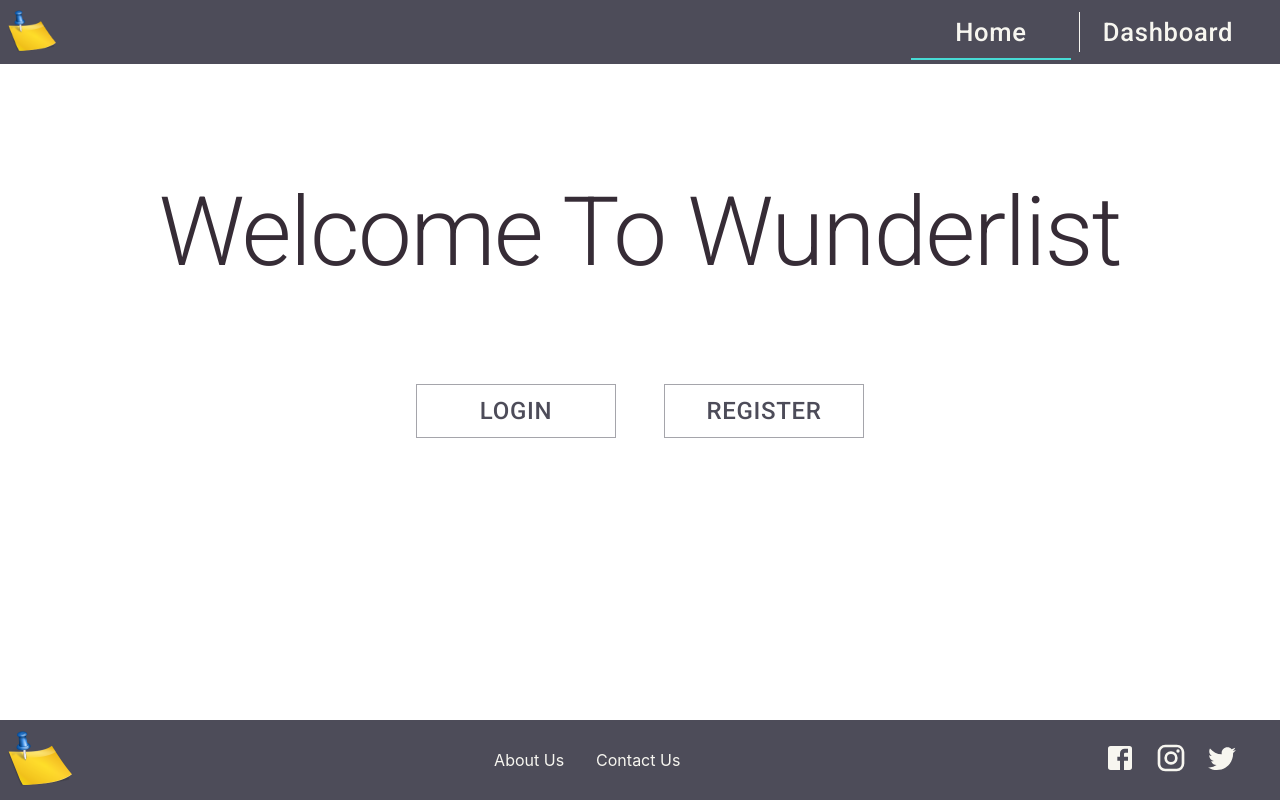
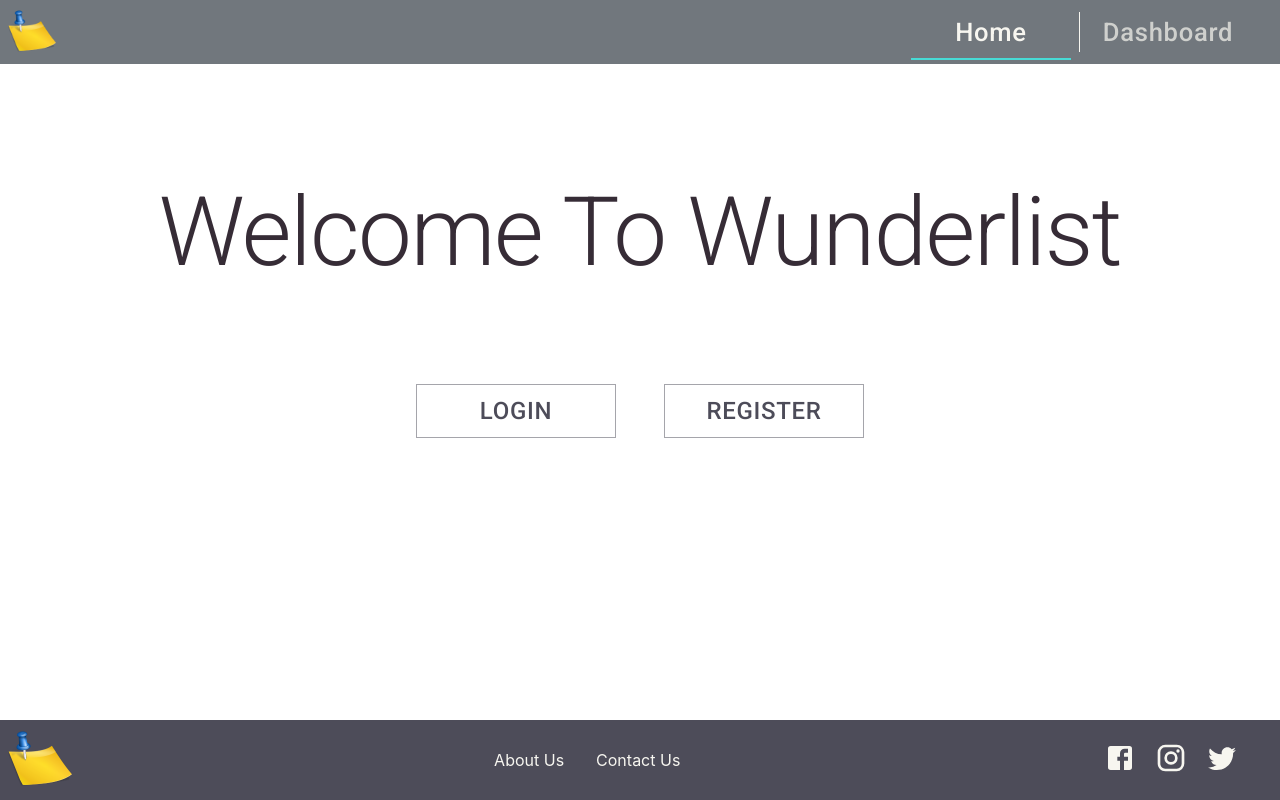
Before and after one commit to JessBonanno/Wunderlist-Frontend, a React (Create React App) app in the folder wunderlist/: page / in a window 1280 px wide. Built offline with nearby package versions, Linux system fonts and the light colour scheme.

Commit message:
commented out chuncks of code for refactor of menus

```diff
--- a/wunderlist/src/components/Header.js
+++ b/wunderlist/src/components/Header.js
@@ -7,10 +7,13 @@ import Tab from "@material-ui/core/Tab";
 import Divider from "@material-ui/core/Divider";
 import useScrollTrigger from "@material-ui/core/useScrollTrigger";
 import { makeStyles, useTheme } from "@material-ui/core/styles";
-
+import IconButton from "@material-ui/core/IconButton";
+import MenuOpenIcon from "@material-ui/icons/MenuOpen";
+import Hidden from "@material-ui/core/Hidden";
 // local imports
 
 import postIt from "../assets/images/postit.png";
+import { useMediaQuery } from "@material-ui/core";
 
 //  this will allow the header bar to float above the scrolled page
 function ElevationScroll(props) {
@@ -29,6 +32,7 @@ function ElevationScroll(props) {
 const useStyles = makeStyles((theme) => ({
   appbar: {
     zIndex: theme.zIndex.modal + 1,
+    backgroundColor: theme.palette.common.grey,
   },
   toolbar: {
     ...theme.mixins.toolbar,
@@ -54,31 +58,26 @@ const useStyles = makeStyles((theme) => ({
     height: "3em",
     paddingLeft: ".5em",
   },
+  menuButton: {
+    marginLeft: "auto",
+    marginRight: "2em",
+  },
 }));
-
-
 
 export default function Header(props) {
   const history = useHistory().location.pathname;
   const classes = useStyles();
   const theme = useTheme();
+  const matchesSM = useMediaQuery(theme.breakpoints.down("sm"));
   const [value, setValue] = useState(0);
 
   const handleTabChange = (e, newValue) => {
     setValue(newValue);
   };
-
-  return (
-    <>
-      <ElevationScroll>
-        <AppBar className={classes.appbar}>
-          <Toolbar disableGutters>
-            <img alt="sticky note" src={postIt} className={classes.headerImg} />
-
+  const tabs = (
     <Tabs
       value={value}
       className={classes.tabContainer}
-              textColor={theme.palette.common.white}
       onChange={handleTabChange}
     >
       <Tab
@@ -88,11 +87,7 @@ export default function Header(props) {
         component={Link}
         to="/"
       ></Tab>
-              <Divider
-                orientation="vertical"
-                flexItem
-                className={classes.tabDivider}
-              />
+      <Divider orientation="vertical" flexItem className={classes.tabDivider} />
       <Tab
         index={1}
         className={classes.tab}
@@ -101,6 +96,108 @@ export default function Header(props) {
         to="/dashboard"
       ></Tab>
     </Tabs>
+  );
+
+  // ! refactor this to work here instead of dashboard
+  const drawer = {
+    /* <>
+
+            <Grid item>
+            <Drawer
+              className={classes.drawer}
+              variant="permanent"
+              classes={{ paper: classes.drawerPaper }}
+              anchor="left"
+            >
+              <List disablePadding className={classes.drawerList}>
+                <ListItem disableGutters component={Link} to="/dashboard/today">
+                  <Hidden xsDown>
+                    <ListItemIcon className={classes.listIcon}>
+                      <TodayTwoToneIcon className={classes.listIcon} />
+                    </ListItemIcon>
+                  </Hidden>
+                  <ListItemText className={classes.drawerItem} disableTypography>
+                    Today's Lists
+                  </ListItemText>
+                </ListItem>
+                <ListItem disableGutters component={Link} to="/dashboard/week">
+                  <Hidden xsDown>
+                    <ListItemIcon className={classes.listIcon}>
+                      <DateRangeTwoToneIcon className={classes.listIcon} />
+                    </ListItemIcon>
+                  </Hidden>
+                  <ListItemText className={classes.drawerItem} disableTypography>
+                    Week Lists
+                  </ListItemText>
+                </ListItem>
+                <ListItem disableGutters component={Link} to="/dashboard/month">
+                  <Hidden xsDown>
+                    <ListItemIcon className={classes.listIcon}>
+                      <CalendarTodayTwoToneIcon className={classes.listIcon} />
+                    </ListItemIcon>
+                  </Hidden>
+                  <ListItemText className={classes.drawerItem} disableTypography>
+                    Month Lists
+                  </ListItemText>
+                </ListItem>
+                <ListItem disableGutters component={Link} to="/dashboard/general">
+                  <Hidden xsDown>
+                    <ListItemIcon className={classes.listIcon}>
+                      <PlaylistAddCheckTwoToneIcon className={classes.listIcon} />
+                    </ListItemIcon>
+                  </Hidden>
+                  <ListItemText className={classes.drawerItem} disableTypography>
+                    General
+                  </ListItemText>
+                </ListItem>
+                <Divider variant="middle" className={classes.drawerDivider} />
+                <ListItem disableGutters component={Link} to="/form">
+                  <Hidden xsDown>
+                    <ListItemIcon className={classes.listIcon}>
+                      <AddCircleTwoToneIcon className={classes.listIcon} />
+                    </ListItemIcon>
+                  </Hidden>
+                  <ListItemText className={classes.drawerItem} disableTypography>
+                    Add / Edit
+                  </ListItemText>
+                </ListItem>
+                <ListItem disableGutters component={Link} to="/themes">
+                  <Hidden xsDown>
+                    <ListItemIcon className={classes.listIcon}>
+                      <PhotoSizeSelectActualTwoToneIcon
+                        className={classes.listIcon}
+                      />
+                    </ListItemIcon>
+                  </Hidden>
+                  <ListItemText className={classes.drawerItem} disableTypography>
+                    Themes
+                  </ListItemText>
+                </ListItem>
+              </List>
+            </Drawer>
+          </Grid>
+</> */
+  };
+
+  return (
+    <>
+      <ElevationScroll>
+        <AppBar className={classes.appbar}>
+          <Toolbar disableGutters>
+            <img alt="sticky note" src={postIt} className={classes.headerImg} />
+            {/* refactor commented out code below to work with drawer */}
+            {/* {matchesSM && (
+              <IconButton
+                edge="start"
+                className={classes.menuButton}
+                color="inherit"
+                aria-label="menu"
+              >
+                <MenuOpenIcon style={{ fontSize: "1.6em" }} />
+              </IconButton>
+            )}
+            <Hidden smDown>{tabs}</Hidden> */}
+            {tabs}
           </Toolbar>
         </AppBar>
       </ElevationScroll>
```
Lines whose indentation alone changed are shown as unchanged.
